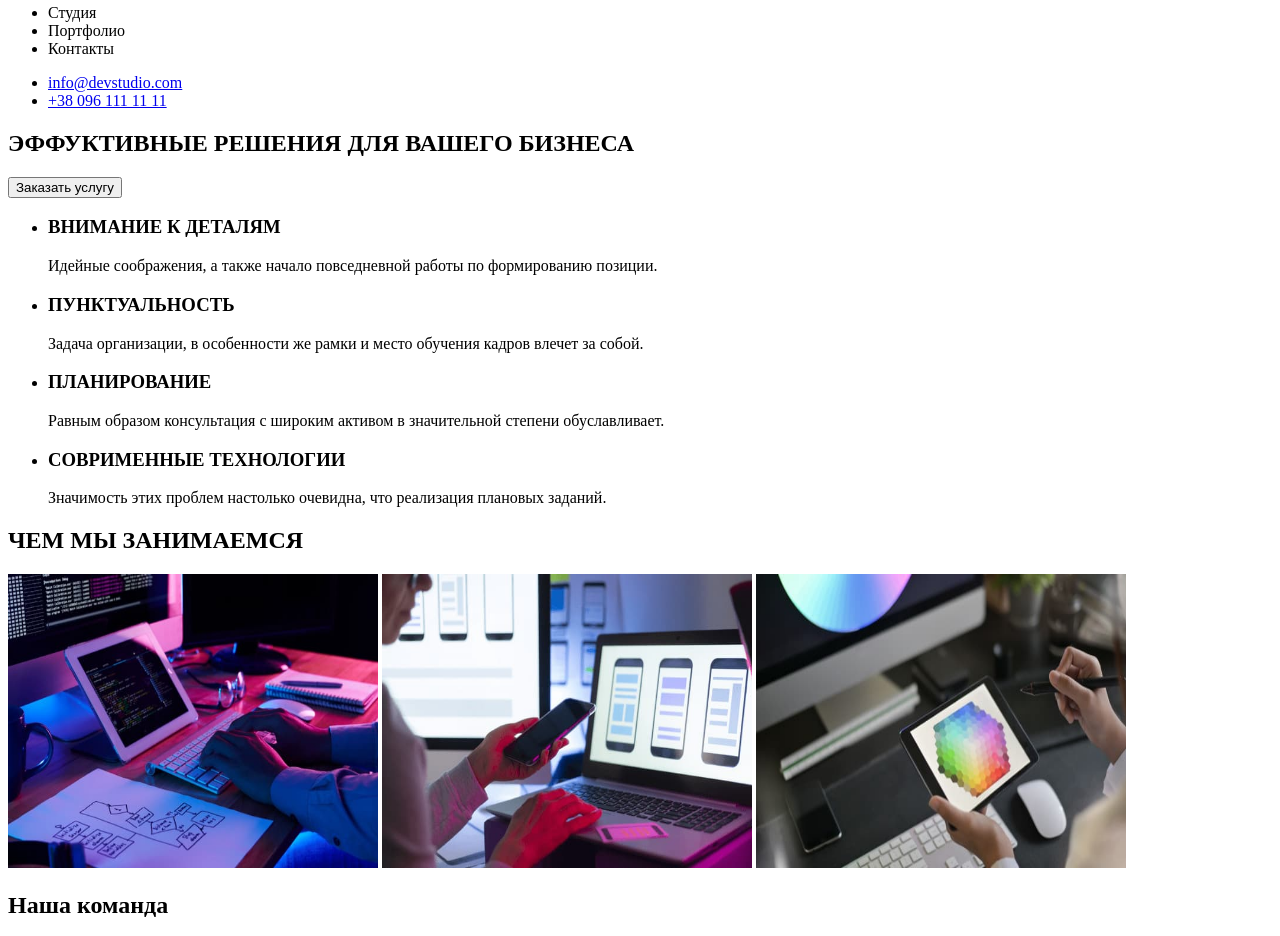
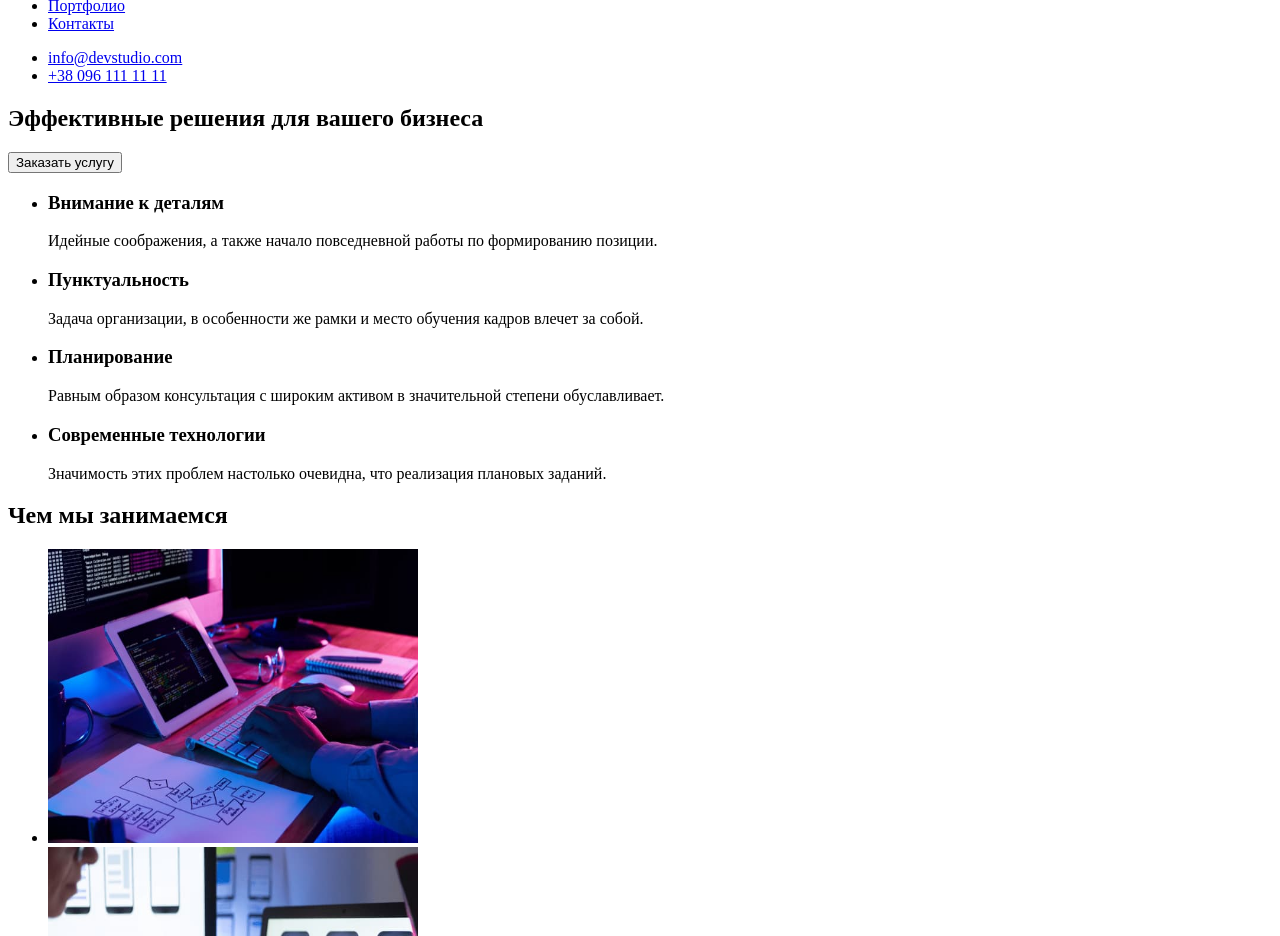
Before and after one commit to Sashaaapp/goit-markup-hw-01, a plain HTML site: page index.html in a window 1280 px wide. Shown: the part 63-999 px from the top of the page. Drawn offline with Linux system fonts and the light colour scheme.

Commit message:
Update index.html

```diff
--- a/index.html
+++ b/index.html
@@ -9,11 +9,11 @@
 <body>
     <header>
         <nav>
-            <a href="WebStudio"><h1>WebStudio</h1></a>
+            <a href="WebStudio">WebStudio</a>
         <ul>
-            <li>Студия</li>
-            <li>Портфолио</li>
-            <li>Контакты</li>
+            <li><a href="Студия">Студия</a></li>
+            <li><a href="Портфолио">Портфолио</a></li>
+            <li><a href="Контакты">Контакты</a></li>
         </ul>
         </nav>
         <!--Contacts-->
@@ -25,34 +25,36 @@
     <!--Effective solutions-->
     <main>
         <section>
-    <h1>ЭФФУКТИВНЫЕ РЕШЕНИЯ ДЛЯ ВАШЕГО БИЗНЕСА</h1>
+    <h1>Эффективные решения для вашего бизнеса</h1>
     <button type="button" >Заказать услугу</button>
     </section>
     <!--Features-->
     <ul>
         <li>
-            <h3>ВНИМАНИЕ К ДЕТАЛЯМ</h3>
+            <h3>Внимание к деталям</h3>
             <p>Идейные соображения, а также начало повседневной работы по формированию позиции.</p>
         </li>
         <li>
-            <h3>ПУНКТУАЛЬНОСТЬ</h3>
+            <h3>Пунктуальность</h3>
             <p>Задача организации, в особенности же рамки и место обучения кадров влечет за собой.</p>
         </li>
         <li>
-            <h3>ПЛАНИРОВАНИЕ</h3>
+            <h3>Планирование</h3>
             <P>Равным образом консультация с широким активом в значительной степени обуславливает.</P>
         </li>
         <li>
-            <h3>СОВРИМЕННЫЕ ТЕХНОЛОГИИ</h3>
+            <h3>Современные технологии</h3>
             <p>Значимость этих проблем настолько очевидна, что реализация плановых заданий.</p>
         </li>
     </ul>
     <!--What do we do?-->
     <section>
-        <h2>ЧЕМ МЫ ЗАНИМАЕМСЯ</h2>
-        <img width="370" height="294" src="images/Img-1.jpg" alt="Picture-1">
-        <img width="370" height="294" src="images/img-2.jpg" alt="Picture 2">
-        <img width="370" height="294" src="images/img-3.jpg" alt="Picture 3">
+        <h2>Чем мы занимаемся</h2>
+        <ul>
+        <li><img width="370" height="294" src="images/Img-1.jpg" alt="Картинка-1"></li>
+        <li><img width="370" height="294" src="images/img-2.jpg" alt="Картинка-2"></li>
+        <li><img width="370" height="294" src="images/img-3.jpg" alt="Картинка-3"></li>
+        </ul>
     </section>
     <!--Our team-->
     <section>
@@ -82,7 +84,7 @@
     <footer>
         <a href="WebStudio">WebStudio</a>
     <address>
-        г. Киев, пр-т Леси Украинки, 26 <br>
+        <p> г. Киев, пр-т Леси Украинки, 26 <br> </p>
         <a href="mailto:info@example.com">info@example.com</a>
         <a href="tel:+380991111111">+38 099 111 11 11</a>
     </address>
```
